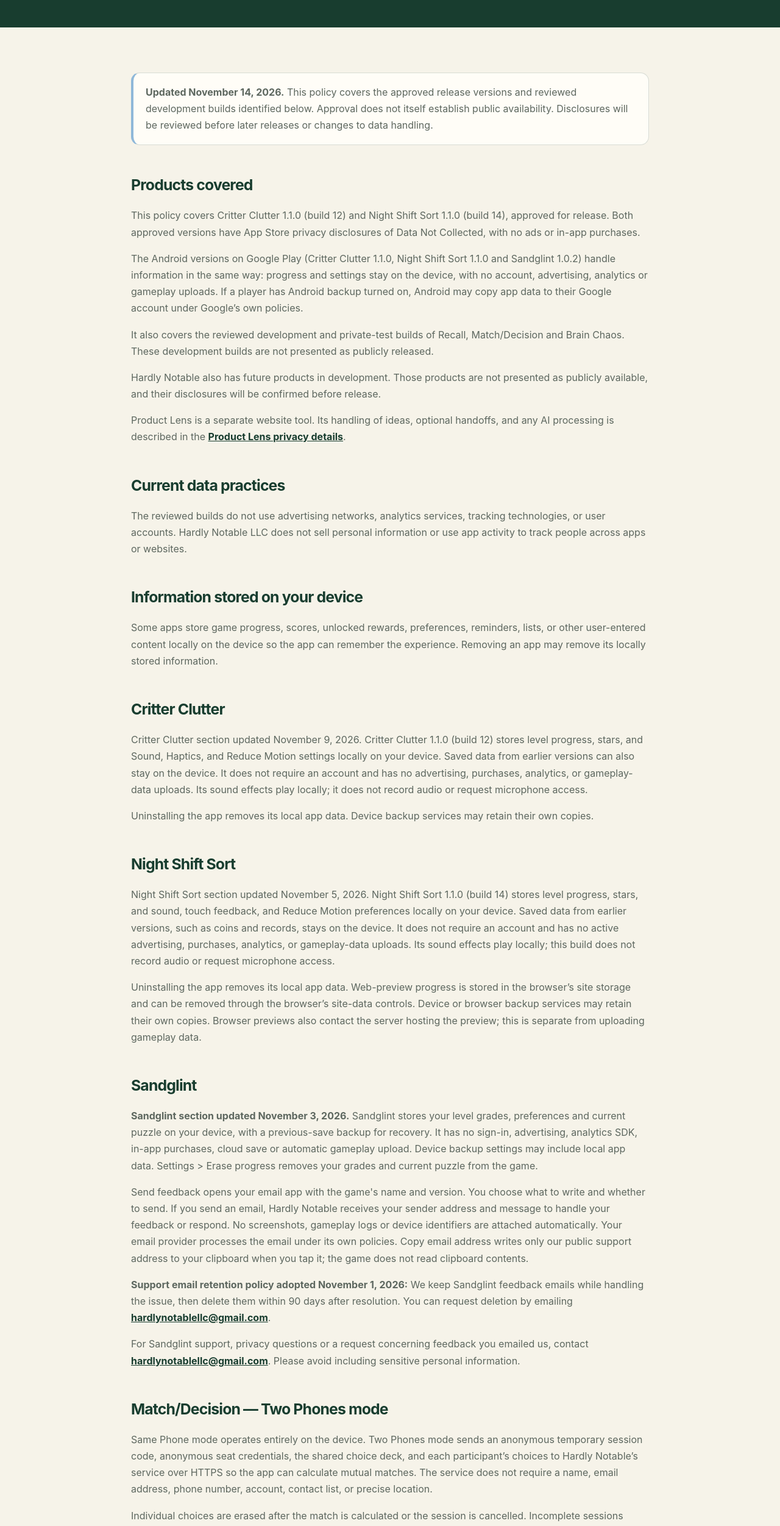
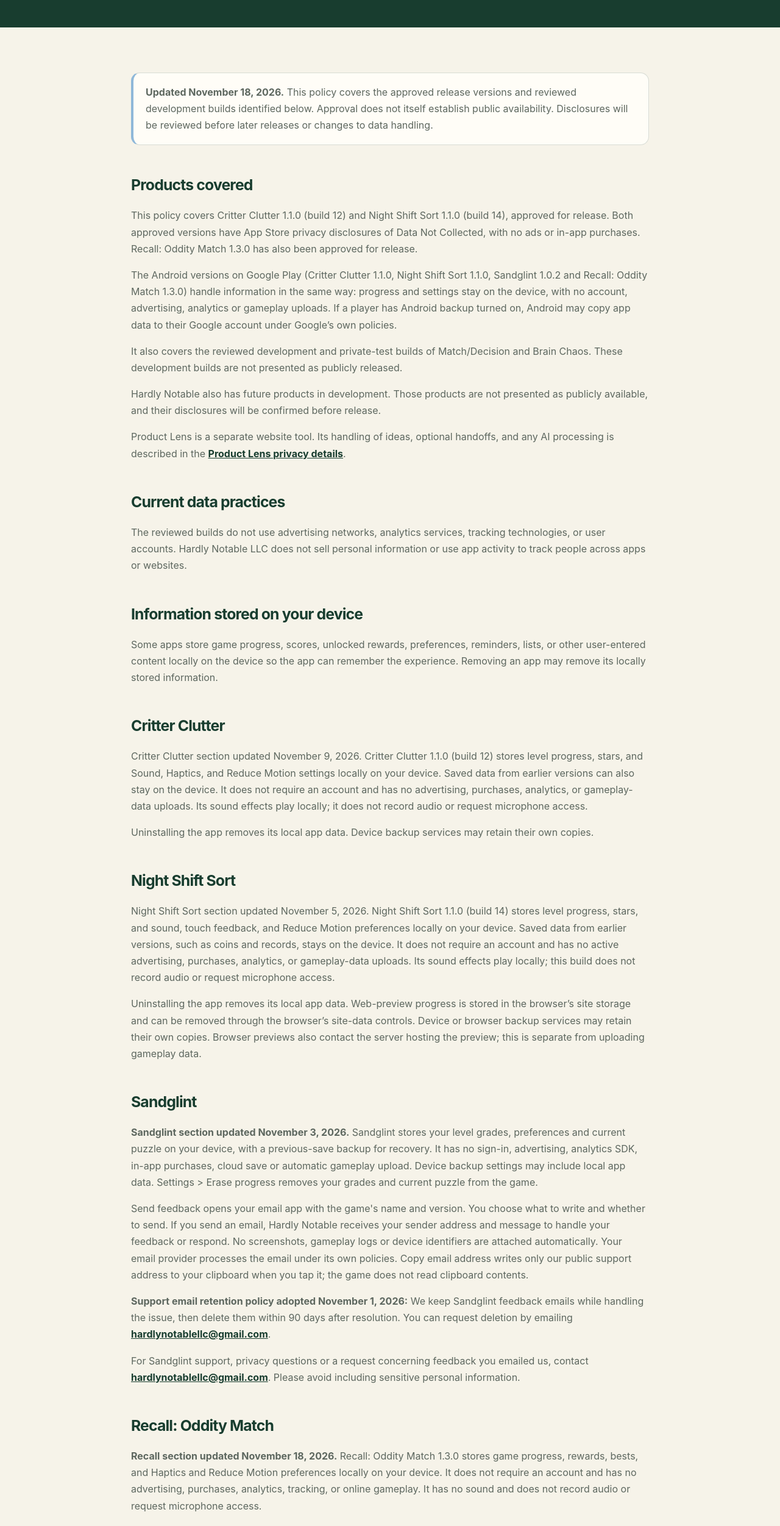
Before and after one commit to tyrellrobson-lab/hardly-notable-website, a plain HTML site: page app-privacy/index.html in a window 1280 px wide. Shown: the part 297-2800 px from the top of the page at 61% size. Drawn offline with Linux system fonts and the light colour scheme.

Commit message:
App pages: Recall approved for release and on Android
Co-Authored-By: Claude Opus 5.5 <noreply@anthropic.com>

```diff
--- a/app-privacy/index.html
+++ b/app-privacy/index.html
@@ -12,11 +12,11 @@
   <nav class="policy-nav" aria-label="Primary navigation"><div class="shell nav-inner"><a class="brand" href="/"><img src="/assets/social/hn-profile.svg" width="42" height="42" alt=""><span>Hardly Notable</span></a><div class="nav-links"><a href="/">Home</a><a href="/app-support/">Support</a><a href="mailto:support@hardlynotable.com">Contact</a></div></div></nav>
   <header class="policy-hero"><div class="shell"><p class="eyebrow">Legal &amp; trust</p><h1>App Privacy</h1><p>How the current Hardly Notable app builds handle information.</p></div></header>
   <main id="main" class="shell">
-    <p class="notice"><strong>Updated November 14, 2026.</strong> This policy covers the approved release versions and reviewed development builds identified below. Approval does not itself establish public availability. Disclosures will be reviewed before later releases or changes to data handling.</p>
+    <p class="notice"><strong>Updated November 18, 2026.</strong> This policy covers the approved release versions and reviewed development builds identified below. Approval does not itself establish public availability. Disclosures will be reviewed before later releases or changes to data handling.</p>
     <h2>Products covered</h2>
-    <p>This policy covers Critter Clutter 1.1.0 (build 12) and Night Shift Sort 1.1.0 (build 14), approved for release. Both approved versions have App Store privacy disclosures of Data Not Collected, with no ads or in-app purchases.</p>
-    <p>The Android versions on Google Play (Critter Clutter 1.1.0, Night Shift Sort 1.1.0 and Sandglint 1.0.2) handle information in the same way: progress and settings stay on the device, with no account, advertising, analytics or gameplay uploads. If a player has Android backup turned on, Android may copy app data to their Google account under Google’s own policies.</p>
-    <p>It also covers the reviewed development and private-test builds of Recall, Match/Decision and Brain Chaos. These development builds are not presented as publicly released.</p>
+    <p>This policy covers Critter Clutter 1.1.0 (build 12) and Night Shift Sort 1.1.0 (build 14), approved for release. Both approved versions have App Store privacy disclosures of Data Not Collected, with no ads or in-app purchases. Recall: Oddity Match 1.3.0 has also been approved for release.</p>
+    <p>The Android versions on Google Play (Critter Clutter 1.1.0, Night Shift Sort 1.1.0, Sandglint 1.0.2 and Recall: Oddity Match 1.3.0) handle information in the same way: progress and settings stay on the device, with no account, advertising, analytics or gameplay uploads. If a player has Android backup turned on, Android may copy app data to their Google account under Google’s own policies.</p>
+    <p>It also covers the reviewed development and private-test builds of Match/Decision and Brain Chaos. These development builds are not presented as publicly released.</p>
     <p>Hardly Notable also has future products in development. Those products are not presented as publicly available, and their disclosures will be confirmed before release.</p>
     <p>Product Lens is a separate website tool. Its handling of ideas, optional handoffs, and any AI processing is described in the <a href="/product-lens/privacy/">Product Lens privacy details</a>.</p>
     <h2>Current data practices</h2>
@@ -36,6 +36,11 @@
       <p><strong>Support email retention policy adopted November 1, 2026:</strong> We keep Sandglint feedback emails while handling the issue, then delete them within 90 days after resolution. You can request deletion by emailing <a href="mailto:hardlynotablellc@gmail.com?subject=Sandglint%20feedback%20deletion">hardlynotablellc@gmail.com</a>.</p>
       <p>For Sandglint support, privacy questions or a request concerning feedback you emailed us, contact <a href="mailto:hardlynotablellc@gmail.com?subject=Sandglint%20privacy%20question">hardlynotablellc@gmail.com</a>. Please avoid including sensitive personal information.</p>
     </section>
+    <section id="recall" aria-labelledby="recall-privacy-title">
+      <h2 id="recall-privacy-title">Recall: Oddity Match</h2>
+      <p><strong>Recall section updated November 18, 2026.</strong> Recall: Oddity Match 1.3.0 stores game progress, rewards, bests, and Haptics and Reduce Motion preferences locally on your device. It does not require an account and has no advertising, purchases, analytics, tracking, or online gameplay. It has no sound and does not record audio or request microphone access.</p>
+      <p>Settings &gt; Support &gt; Email Support opens your email app with the subject “Recall Support”. You choose what to write and whether to send. If you send an email, Hardly Notable receives your sender address and message to respond. Uninstalling the app removes its local app data. Device backup services may retain their own copies.</p>
+    </section>
     <h2>Match/Decision — Two Phones mode</h2>
     <p>Same Phone mode operates entirely on the device. Two Phones mode sends an anonymous temporary session code, anonymous seat credentials, the shared choice deck, and each participant’s choices to Hardly Notable’s service over HTTPS so the app can calculate mutual matches. The service does not require a name, email address, phone number, account, contact list, or precise location.</p>
     <p>Individual choices are erased after the match is calculated or the session is cancelled. Incomplete sessions expire after two hours. Hosting-provider security logs and backups may have separate limited retention. This temporary session information is used only to provide the matching feature; it is not sold, used for advertising, or used for tracking.</p>
```
Also changed, not shown: app-support/index.html (+6 -1 lines).
